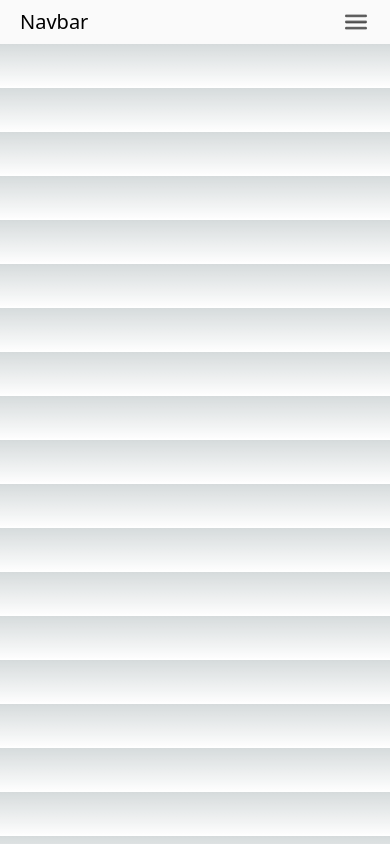
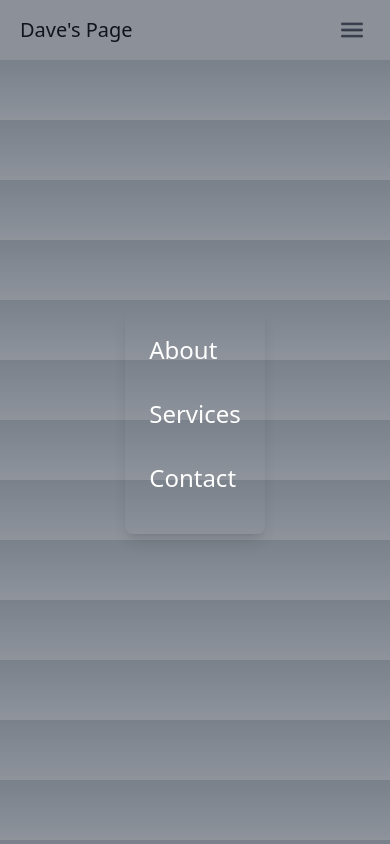
Before and after one commit to Daver067/daves-website, a Next.js app: page / in a window 390 px wide. Both pictures are taken after a click on the button 356 px from the left and 22 px from the top of the page. Built offline with nearby package versions, Linux system fonts and the light colour scheme.

Commit message:
hamburger for mobile is getting there!

```diff
--- /dev/null
+++ b/src/components/navbar/navbar_items/hamburger.tsx
@@ -0,0 +1,93 @@
+// src/components/HamburgerMenu.tsx
+import { useState, useEffect, useRef } from "react";
+import Link from "next/link";
+import { useRouter } from "next/router";
+
+const HamburgerMenu: React.FC = () => {
+  const [isOpen, setIsOpen] = useState(false);
+  const ref = useRef<HTMLDivElement>(null);
+  const router = useRouter();
+
+  useEffect(() => {
+    const handleClickOutside = (event: MouseEvent) => {
+      if (ref.current && !ref.current.contains(event.target as Node)) {
+        setIsOpen(false);
+      }
+    };
+
+    document.addEventListener("mousedown", handleClickOutside);
+
+    return () => {
+      document.removeEventListener("mousedown", handleClickOutside);
+    };
+  }, []);
+
+  const toggleMenu = () => {
+    setIsOpen(!isOpen);
+  };
+
+  const closeMenu = () => {
+    setIsOpen(false);
+  };
+
+  const handleNavigation = (path: string) => {
+    closeMenu();
+    router.push(path);
+  };
+
+  return (
+    <div className="lg:hidden relative">
+      <button
+        className="flex items-center px-3 py-2 rounded text-gray-500 hover:text-white hover:bg-gray-700 focus:outline-none"
+        onClick={toggleMenu}
+      >
+        <span className="w-7 stroke-black/50 dark:stroke-neutral-200">
+          <svg
+            xmlns="http://www.w3.org/2000/svg"
+            viewBox="0 0 24 24"
+            fill="currentColor"
+          >
+            <path
+              fillRule="evenodd"
+              d="M3 6.75A.75.75 0 013.75 6h16.5a.75.75 0 010 1.5H3.75A.75.75 0 013 6.75zM3 12a.75.75 0 01.75-.75h16.5a.75.75 0 010 1.5H3.75A.75.75 0 013 12zm0 5.25a.75.75 0 01.75-.75h16.5a.75.75 0 010 1.5H3.75a.75.75 0 01-.75-.75z"
+              clipRule="evenodd"
+            />
+          </svg>
+        </span>
+      </button>
+      {isOpen && (
+        <div
+          className="fixed top-0 left-0 w-full h-full bg-slate-800 bg-opacity-50 z-50 flex justify-center items-center"
+          onClick={closeMenu}
+        >
+          <div
+            className="bg-slate-800 bg-opacity-0 p-4 rounded-lg shadow-lg"
+            ref={ref}
+            onClick={(e) => e.stopPropagation()}
+          >
+            <div
+              className="block text-white text-2xl mb-4 hover:text-gray-300 cursor-pointer p-2 rounded-lg"
+              onClick={() => handleNavigation("/about")}
+            >
+              About
+            </div>
+            <div
+              className="block text-white text-2xl mb-4 hover:text-gray-300 cursor-pointer p-2 rounded-lg"
+              onClick={() => handleNavigation("/services")}
+            >
+              Services
+            </div>
+            <div
+              className="block text-white text-2xl mb-4 hover:text-gray-300 cursor-pointer p-2 rounded-lg"
+              onClick={() => handleNavigation("/contact")}
+            >
+              Contact
+            </div>
+          </div>
+        </div>
+      )}
+    </div>
+  );
+};
+
+export default HamburgerMenu;
--- a/src/components/navbar/navbar_items/navbar_item.tsx
+++ b/src/components/navbar/navbar_items/navbar_item.tsx
@@ -12,12 +12,11 @@ const NavbarItem: React.FC<NavbarItem> = ({
 }) => {
   if (selected) {
     return (
-      <li className="my-4 ps-2 lg:my-0 lg:pe-1 lg:ps-2" data-twe-nav-item-ref>
+      <li className="my-4 ps-2 lg:my-0 lg:pe-1 lg:ps-2">
         <a
           className="text-black dark:text-white lg:px-2"
           aria-current="page"
           href={linkRoute}
-          data-twe-nav-item-ref
         >
           {linkName}
         </a>
@@ -26,11 +25,10 @@ const NavbarItem: React.FC<NavbarItem> = ({
   }
 
   return (
-    <li className="mb-4 ps-2 lg:mb-0 lg:pe-1 lg:ps-0" data-twe-nav-item-ref>
+    <li className="mb-4 ps-2 lg:mb-0 lg:pe-1 lg:ps-0">
       <a
         className="p-0 text-black/60 transition duration-200 hover:text-black/80 hover:ease-in-out focus:text-black/80 active:text-black/80 motion-reduce:transition-none dark:text-white/60 dark:hover:text-white/80 dark:focus:text-white/80 dark:active:text-white/80 lg:px-2"
         href={linkRoute}
-        data-twe-nav-item-ref
       >
         {linkName}
       </a>
--- a/src/components/navbar/top_nav.tsx
+++ b/src/components/navbar/top_nav.tsx
@@ -1,44 +1,19 @@
 import DisabledLink from "./navbar_items/disabled_link";
 import NavbarItem from "./navbar_items/navbar_item";
+import HamburgerMenu from "./navbar_items/hamburger";
 
 interface TopNav {}
 const TopNav: React.FC<TopNav> = ({}) => {
   return (
-    <nav
-      className="relative flex w-full flex-nowrap items-center justify-between bg-zinc-50 py-2 text-neutral-500 shadow-dark-mild hover:text-neutral-700 focus:text-neutral-700 dark:bg-neutral-700 lg:flex-wrap lg:justify-start lg:py-4"
-      data-twe-navbar-ref
-    >
+    <nav className="relative flex w-full flex-nowrap items-center justify-between bg-tertiary-color py-2 text-neutral-500 shadow-dark-mild hover:text-tertiary-color focus:text-tertiary-color lg:flex-wrap lg:justify-start lg:py-4">
       <div className="flex w-full flex-wrap items-center justify-between px-3">
         <div className="ms-2">
-          <a className="text-xl text-black dark:text-white" href="#">
-            Navbar
+          <a className="text-xl text-text-color" href="#">
+            Dave's Page
           </a>
         </div>
-        {/* Hamburger button for mobile view */}
-        <button
-          className="block border-0 bg-transparent px-2 text-black/50 hover:no-underline hover:shadow-none focus:no-underline focus:shadow-none focus:outline-none focus:ring-0 dark:text-neutral-200 lg:hidden"
-          type="button"
-          data-twe-collapse-init
-          data-twe-target="#navbarSupportedContent2"
-          aria-controls="navbarSupportedContent2"
-          aria-expanded="false"
-          aria-label="Toggle navigation"
-        >
-          {/* Hamburger icon */}
-          <span className="[&>svg]:w-7 [&>svg]:stroke-black/50 dark:[&>svg]:stroke-neutral-200">
-            <svg
-              xmlns="http://www.w3.org/2000/svg"
-              viewBox="0 0 24 24"
-              fill="currentColor"
-            >
-              <path
-                fillRule="evenodd"
-                d="M3 6.75A.75.75 0 013.75 6h16.5a.75.75 0 010 1.5H3.75A.75.75 0 013 6.75zM3 12a.75.75 0 01.75-.75h16.5a.75.75 0 010 1.5H3.75A.75.75 0 013 12zm0 5.25a.75.75 0 01.75-.75h16.5a.75.75 0 010 1.5H3.75a.75.75 0 01-.75-.75z"
-                clipRule="evenodd"
-              />
-            </svg>
-          </span>
-        </button>
+
+        <HamburgerMenu />
 
         {/* Collapsible navbar container */}
         <div
@@ -46,13 +21,11 @@ const TopNav: React.FC<TopNav> = ({}) => {
           id="navbarSupportedContent2"
         >
           {/* Left links */}{" "}
-          <ul
-            className="list-style-none me-auto flex flex-col ps-0 lg:mt-1 lg:flex-row"
-            data-twe-navbar-nav-ref
-          >
+          <ul className="w-full list-style-none justify-center flex flex-col ps-0 lg:mt-1 lg:flex-row">
             <NavbarItem linkName="Home" linkRoute="#" selected />
-            <NavbarItem linkName="Features" linkRoute="#" />
-            <NavbarItem linkName="Pricing" linkRoute="#" />
+            <NavbarItem linkName="My Projects" linkRoute="#" />
+            <NavbarItem linkName="About Me" linkRoute="#" />
+            <NavbarItem linkName="Contact" linkRoute="#" />
             <DisabledLink linkName="disabled" />
           </ul>
         </div>
--- a/styles/globals.css
+++ b/styles/globals.css
@@ -6,6 +6,10 @@
   --foreground-rgb: 0, 0, 0;
   --background-start-rgb: 214, 219, 220;
   --background-end-rgb: 255, 255, 255;
+  --primary-color: #9e1c1c;
+  --secondary-color: #0c2dae;
+  --tertiary-color: rgb(250, 250, 250);
+  --text-color: rgb(0, 0, 0);
 }
 
 @media (prefers-color-scheme: dark) {
@@ -13,6 +17,10 @@
     --foreground-rgb: 255, 255, 255;
     --background-start-rgb: 0, 0, 0;
     --background-end-rgb: 0, 0, 0;
+    --primary-color: #590505;
+    --secondary-color: #10205e;
+    --tertiary-color: rgb(64, 64, 64);
+    --text-color: rgb(255, 255, 255);
   }
 }
 
--- a/tailwind.config.ts
+++ b/tailwind.config.ts
@@ -13,6 +13,12 @@ const config: Config = {
         "gradient-conic":
           "conic-gradient(from 180deg at 50% 50%, var(--tw-gradient-stops))",
       },
+      colors: {
+        "primary-color": "var(--primary-color)",
+        "secondary-color": "var(--secondary-color)",
+        "tertiary-color": "var(--tertiary-color)",
+        "text-color": "var(--text-color)",
+      },
     },
   },
   plugins: [],
```
Also changed, not shown: 1 other file (tests, documents, lock files or other folders).
